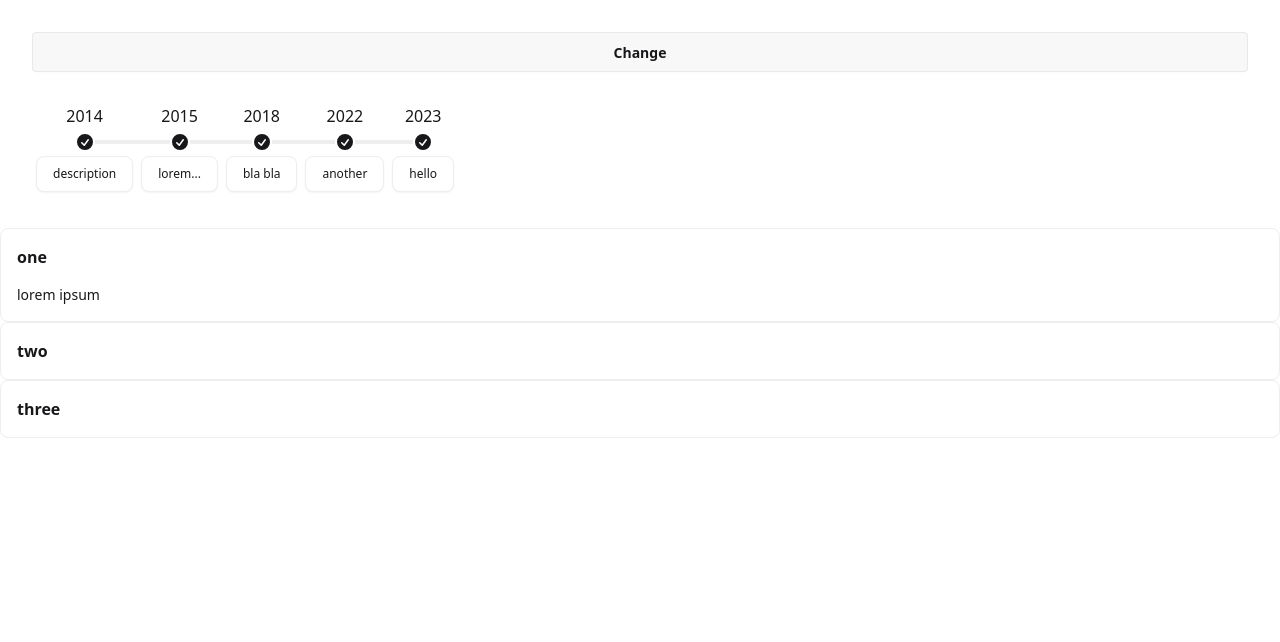
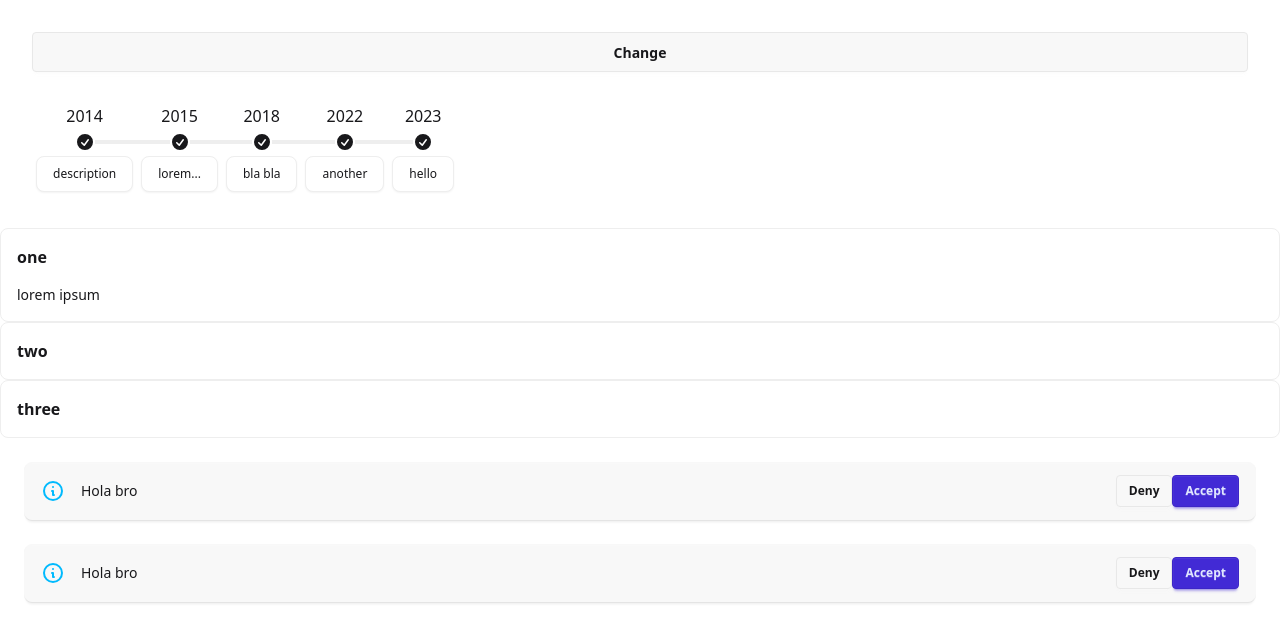
Before and after one commit to L3me05/angular-demo-1, an Angular app: page / in a window 1280 px wide. Shown: the top 642 px of the page. Built offline with nearby package versions, Linux system fonts and the light colour scheme.

Commit message:
feat: added alert component

```diff
--- a/src/app/app.ts
+++ b/src/app/app.ts
@@ -2,13 +2,15 @@ import {CommonModule} from '@angular/common';
 import {Component} from '@angular/core';
 import {Timeline} from './shared/components/timeline';
 import {AccordionItem} from './shared/components/accordion-item';
+import {Alert} from './shared/components/alert';
 
 
 @Component({
   selector: 'app-root',
   standalone: true,
-  imports: [CommonModule, Timeline, AccordionItem],
+  imports: [CommonModule, Timeline, AccordionItem, Alert],
   template: `
+<!--        timeline-->
     <div class="flex flex-col p-8 gap-4">
 
       <button class="btn" (click)="vertical=!vertical">Change</button>
@@ -16,6 +18,7 @@ import {AccordionItem} from './shared/components/accordion-item';
       <app-timeline [items]="timeline" [vertical]="vertical"/>
     </div>
 
+<!--        accordion item-->
     <div class="">
       <app-accordion-item title="one" selected>
         lorem ipsum
@@ -31,7 +34,17 @@ import {AccordionItem} from './shared/components/accordion-item';
 
     </div>
 
-
+<!--        Alert-->
+    <div class="flex flex-col p-6 gap-6">
+      <app-alert
+        (onCancel)="cancel()"
+        (onConfirm)="approve()"
+      />
+      <app-alert
+        (onCancel)="cancel2()"
+        (onConfirm)="approve2()"
+      />
+    </div>
 
 
   `,
@@ -60,6 +73,22 @@ doSomething() {
     window.alert('hello');
   }
 
+  approve() {
+    window.alert('approved');
+  }
+
+  cancel() {
+    window.alert('canceled');
+  }
+
+  approve2(){
+    console.log("you are approved")
+  }
+
+  cancel2() {
+    console.log("you are canceled")
+  }
+
 
 
 }
--- /dev/null
+++ b/src/app/shared/components/alert.ts
@@ -0,0 +1,24 @@
+import {Component, EventEmitter, Output} from '@angular/core';
+
+@Component({
+  selector: 'app-alert',
+  imports: [],
+  template: `
+    <div role="alert" class="alert alert-vertical sm:alert-horizontal">
+      <svg xmlns="http://www.w3.org/2000/svg" fill="none" viewBox="0 0 24 24" class="stroke-info h-6 w-6 shrink-0">
+        <path stroke-linecap="round" stroke-linejoin="round" stroke-width="2" d="M13 16h-1v-4h-1m1-4h.01M21 12a9 9 0 11-18 0 9 9 0 0118 0z"></path>
+      </svg>
+      <span>Hola bro</span>
+      <div>
+        <button class="btn btn-sm" (click)="onCancel.emit()">Deny</button>
+        <button class="btn btn-sm btn-primary" (click)="onConfirm.emit()">Accept</button>
+      </div>
+    </div>
+  `,
+  styles: ``
+})
+export class Alert {
+  @Output() onCancel = new EventEmitter()
+  @Output() onConfirm = new EventEmitter()
+
+}
```
Lines whose indentation alone changed are shown as unchanged.
